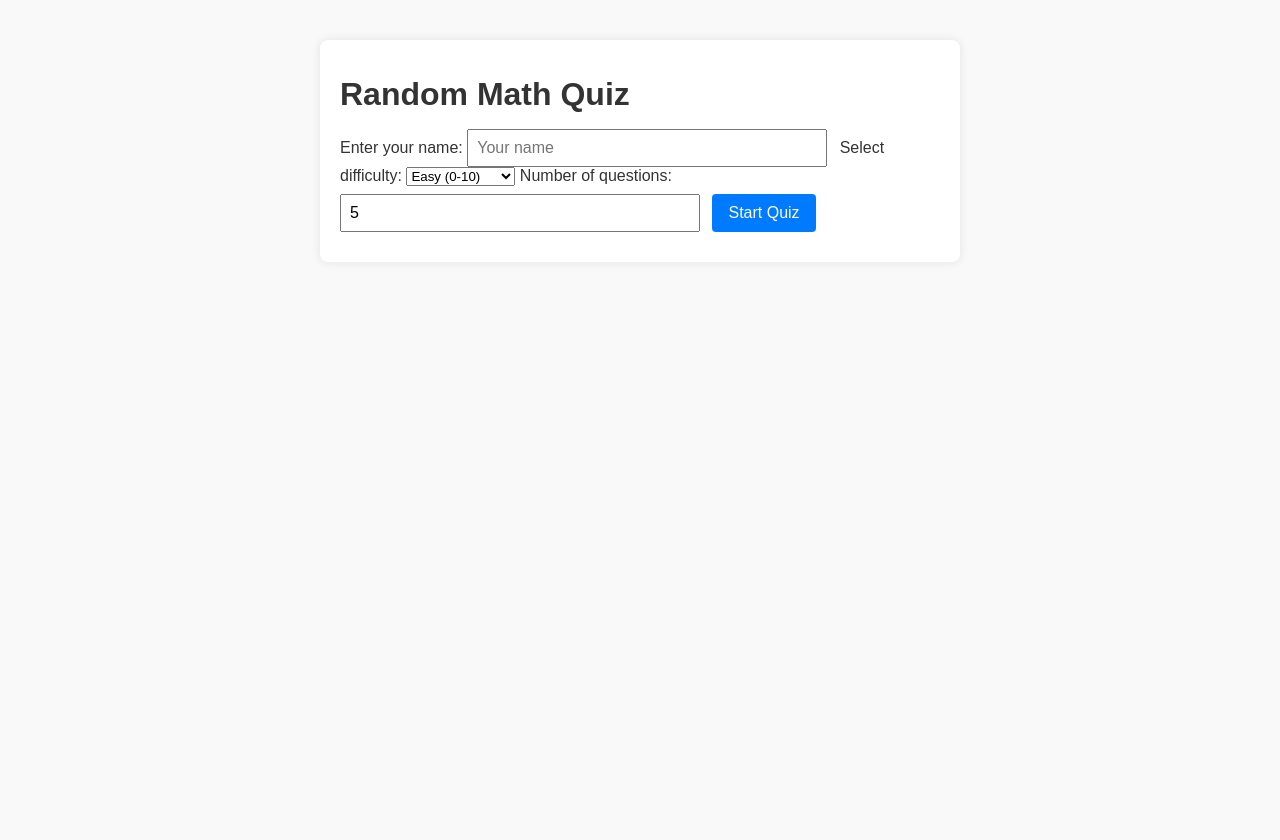
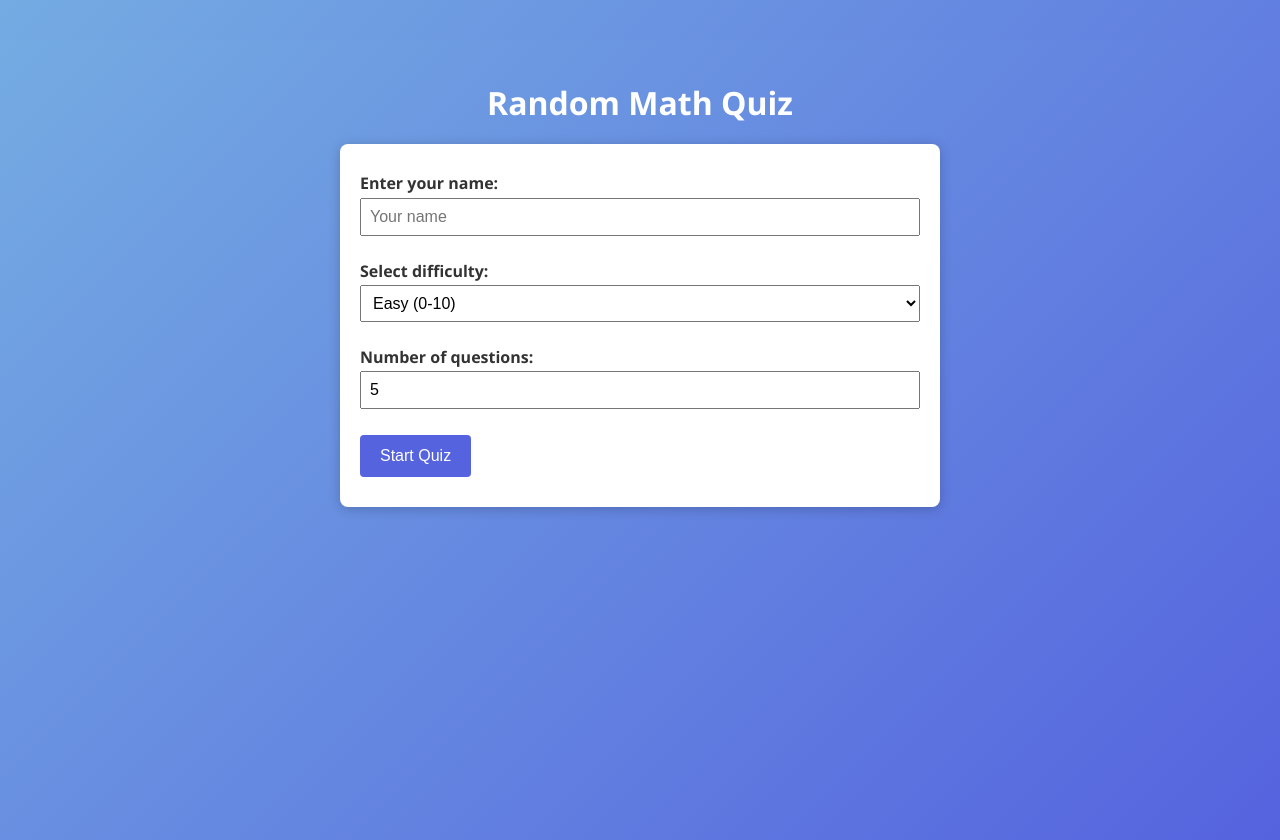
Before and after one commit to Kurayton/mathgame, a plain HTML site: page index.html in a window 1280 px wide. Drawn offline with Linux system fonts and the light colour scheme.

Commit message:
Update style.css

```diff
--- a/style.css
+++ b/style.css
@@ -1,25 +1,21 @@
+/* Global Reset & Basic Styles */
 html, body {
   margin: 0;
   padding: 0;
-  font-family: Arial, sans-serif;
-  background: #f9f9f9;
+  font-family: "Segoe UI", Tahoma, Geneva, Verdana, sans-serif;
+  background: linear-gradient(135deg, #74ABE2, #5563DE);
+  height: 100%;
   color: #333;
-  height: 100%;
 }
 
+/* App Container */
 #app {
   max-width: 600px;
   margin: 40px auto;
-  background: #fff;
   padding: 20px;
-  border-radius: 8px;
-  box-shadow: 0 0 10px rgba(0, 0, 0, 0.1);
 }
 
-h1, h2, p {
-  margin: 16px 0;
-}
-
+/* Screens (hidden by default) */
 .screen {
   display: none;
 }
@@ -28,42 +24,97 @@ h1, h2, p {
   display: block;
 }
 
-.error-message {
-  color: red;
+/* Card Style */
+.card {
+  background: #fff;
+  padding: 20px;
+  border-radius: 8px;
+  box-shadow: 0 2px 12px rgba(0, 0, 0, 0.2);
+  margin: 20px 0;
+}
+
+/* Headings */
+h1, h2 {
+  text-align: center;
+  margin-bottom: 1rem;
+  color: #fff; /* Some contrast over the gradient background */
+}
+
+#question-heading {
+  color: #fff;
+}
+
+/* Labels & Inputs */
+label {
+  display: block;
+  margin: 0.5rem 0 0.2rem;
+  color: #333;
+  font-weight: bold;
+}
+
+input[type="text"],
+input[type="number"],
+select {
+  width: 100%;
+  padding: 8px;
+  font-size: 16px;
+  margin-bottom: 1rem;
+  box-sizing: border-box;
+}
+
+/* Buttons */
+button {
+  background-color: #5563DE;
+  color: #fff;
+  border: none;
+  padding: 12px 20px;
+  font-size: 16px;
+  border-radius: 4px;
+  cursor: pointer;
+  transition: background-color 0.3s ease, opacity 0.3s ease;
   margin-top: 10px;
 }
 
-#start-screen input {
-  padding: 8px;
-  font-size: 16px;
-  margin-right: 8px;
-  width: 60%;
-  box-sizing: border-box;
+button:hover {
+  background-color: #3742a2;
 }
 
-button {
-  cursor: pointer;
-  background-color: #007bff;
-  color: #fff;
-  border: none;
-  padding: 10px 16px;
-  font-size: 16px;
-  margin-top: 8px;
-  border-radius: 4px;
-  transition: background-color 0.3s;
-}
-
-button:hover {
-  background-color: #0056b3;
+button:active {
+  opacity: 0.8;
 }
 
 .hidden {
   display: none !important;
 }
 
+/* Answers Container */
 #answers-container button {
   display: block;
-  margin: 8px 0;
   width: 100%;
   text-align: left;
+  margin: 0.5rem 0;
+  background-color: #eee;
+  color: #333;
+  border: 1px solid #ccc;
 }
+
+#answers-container button:hover {
+  background-color: #ddd;
+}
+
+/* Error Messages */
+.error-message {
+  color: red;
+  margin-top: 10px;
+  font-weight: bold;
+}
+
+/* Result Screen Text */
+#result-screen p {
+  margin: 1rem 0;
+}
+
+/* Make the main heading stand out */
+#start-screen h1 {
+  margin-bottom: 0;
+}
```
